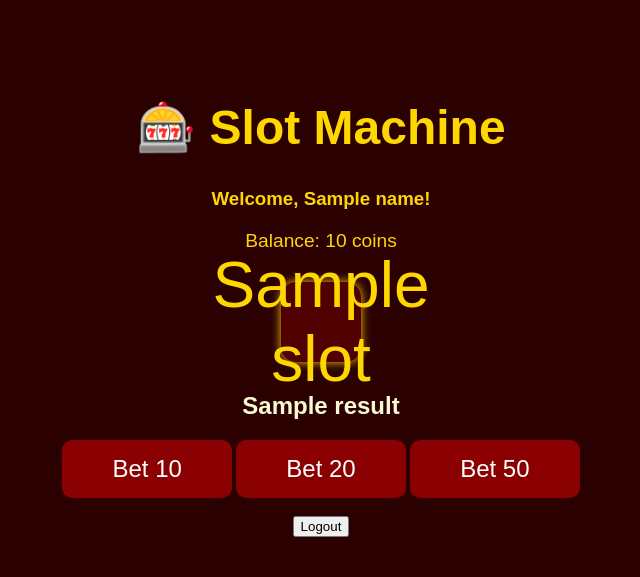
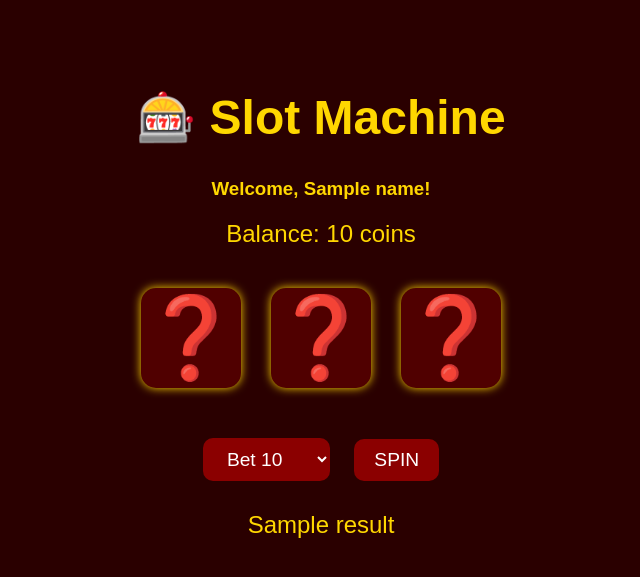
Before and after one commit to firnirma/project, a Flask app: template templates/slot.html in a window 1280 px wide. Shown: the top 577 px of the page, without its empty margins (319-959 px from the left). Run offline with Flask 2, Linux system fonts and the light colour scheme; the template is opened without the code that fills it: most values are stand-ins (such as "Sample title", 1, 10 or a date in 2020).

Commit message:
Update slot.html
туц

```diff
--- a/templates/slot.html
+++ b/templates/slot.html
@@ -9,7 +9,7 @@
             color: gold;
             font-family: Arial, sans-serif;
             text-align: center;
-            padding-top: 60px;
+            padding-top: 50px;
         }
         h1 {
             font-size: 3em;
@@ -17,65 +17,91 @@
         .slot-container {
             display: flex;
             justify-content: center;
-            font-size: 4em;
-            margin: 30px 0;
+            align-items: center;
+            gap: 30px; /* пробелы между слотами */
+            font-size: 5em;
+            margin: 40px 0;
         }
         .slot {
-            margin: 0 15px;
-            width: 80px;
-            height: 80px;
+            width: 100px;
+            height: 100px;
             background-color: #500000;
             border-radius: 15px;
             display: flex;
             align-items: center;
             justify-content: center;
-            box-shadow: 0 0 10px #ffcc00;
+            box-shadow: 0 0 10px gold;
         }
-        .spin-button {
-            padding: 15px 50px;
-            font-size: 1.5em;
+        .controls {
+            margin-top: 20px;
+        }
+        input, button, select {
+            padding: 10px 20px;
+            font-size: 1.2em;
+            margin: 10px;
+            border-radius: 10px;
+            border: none;
             background-color: darkred;
             color: white;
-            border: none;
-            border-radius: 10px;
             cursor: pointer;
+            transition: 0.2s;
         }
-        .spin-button:hover {
+        button:hover, select:hover {
             background-color: crimson;
         }
-        #balance {
+        #balance, #message {
             margin-top: 20px;
-            font-size: 1.2em;
-        }
-        #message {
-            margin-top: 30px;
             font-size: 1.5em;
-            color: lightgoldenrodyellow;
         }
     </style>
 </head>
 <body>
+
     <h1>🎰 Slot Machine</h1>
-
     <h3>Welcome, {{ name }}!</h3>
     <div id="balance">Balance: {{ balance }} coins</div>
 
-    {% if slots %}
-        <div class="slot-container">
-            {% for s in slots %}
-                <div class="slot">{{ s }}</div>
-            {% endfor %}
-        </div>
-        <h2 id="message">{{ result }}</h2>
-    {% endif %}
+    <div class="slot-container">
+        <div class="slot" id="slot1">❓</div>
+        <div class="slot" id="slot2">❓</div>
+        <div class="slot" id="slot3">❓</div>
+    </div>
 
-    <form method="post" action="{{ url_for('spin') }}">
-        <button class="spin-button" name="bet" value="10">Bet 10</button>
-        <button class="spin-button" name="bet" value="20">Bet 20</button>
-        <button class="spin-button" name="bet" value="50">Bet 50</button>
-    </form>
+    <div class="controls">
+        <form id="spinForm" method="post" action="{{ url_for('slot') }}">
+            <select name="bet" id="bet">
+                <option value="10">Bet 10</option>
+                <option value="20">Bet 20</option>
+                <option value="50">Bet 50</option>
+                <option value="100">Bet 100</option>
+            </select>
+            <button type="submit" id="spinBtn">SPIN</button>
+        </form>
+    </div>
 
-    <br>
-    <a href="{{ url_for('logout') }}"><button class="topup-button">Logout</button></a>
+    <div id="message">{{ result }}</div>
+
+    <script>
+        const symbols = ['🍒', '🍋', '💎', '🔔', '⭐'];
+
+        function spinSlots() {
+            document.getElementById('slot1').textContent = symbols[Math.floor(Math.random() * symbols.length)];
+            document.getElementById('slot2').textContent = symbols[Math.floor(Math.random() * symbols.length)];
+            document.getElementById('slot3').textContent = symbols[Math.floor(Math.random() * symbols.length)];
+        }
+
+        document.addEventListener("keydown", function(event) {
+            if (event.code === "Space") {
+                event.preventDefault();
+                spinSlots();
+                document.getElementById("spinForm").submit();
+            }
+        });
+
+        document.getElementById("spinBtn").addEventListener("click", function() {
+            spinSlots();
+        });
+    </script>
+
 </body>
 </html>
```
